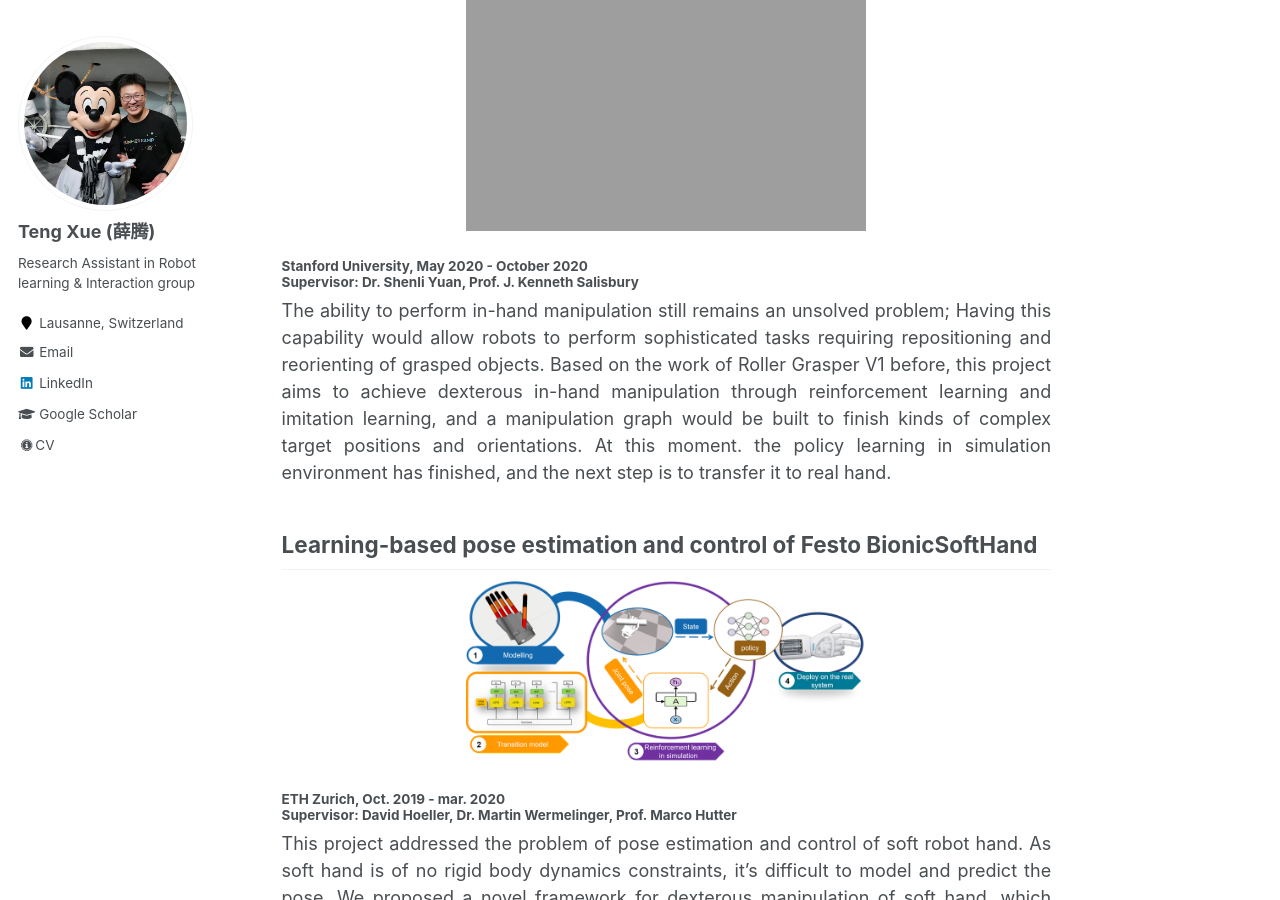
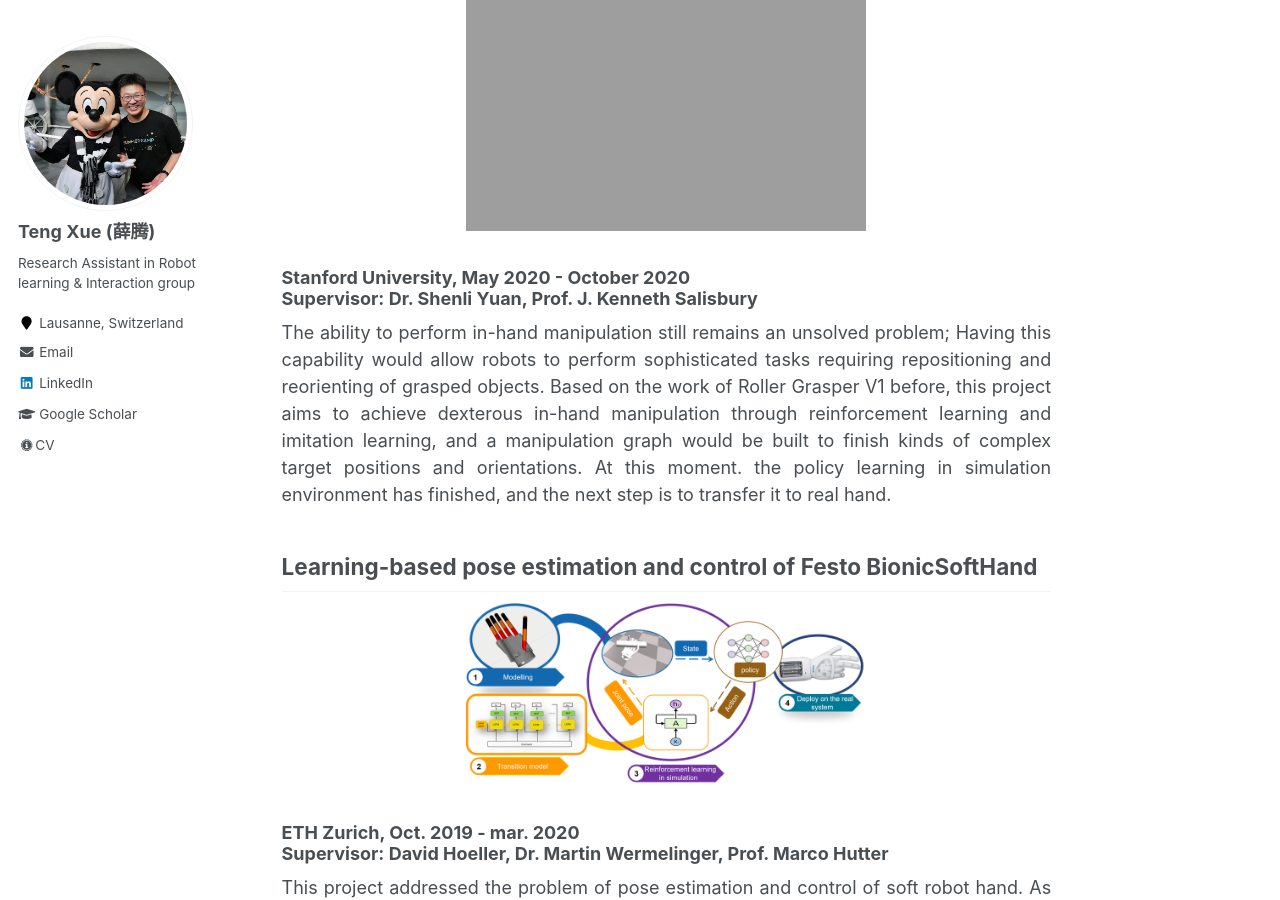
Before and after one commit to Schortenger/schortenger.github.io, a Jekyll site: the page built from _pages/projects.md, in a window 1280 px wide and 900 px high, scrolled down 670 px. Built offline with Jekyll 4.4.1, drawn with Linux system fonts in a browser that asks for light colours; some web fonts are replaced.

Commit message:
update cv

```diff
--- a/_pages/projects.md
+++ b/_pages/projects.md
@@ -16,8 +16,8 @@ This site shows some interesting projects I did before my PhD studies.
 <img src="https://schortenger.github.io/images/Roller_Grasper.gif" alt="forecasting broccoli" class="responsivepost">
 </div>
 
-<h4> Stanford University, <span class="w3-opacity"> May 2020 - October 2020 </span> <br>
-Supervisor: <span class="w3-opacity"> Dr. Shenli Yuan, Prof.  J. Kenneth Salisbury </span></h4>
+<h3> Stanford University, <span class="w3-opacity"> May 2020 - October 2020 </span> <br>
+Supervisor: <span class="w3-opacity"> Dr. Shenli Yuan, Prof.  J. Kenneth Salisbury </span></h3>
 </div>
 
 <div class="w3-container">
@@ -32,8 +32,8 @@ Supervisor: <span class="w3-opacity"> Dr. Shenli Yuan, Prof.  J. Kenneth Salisbu
 <img src="https://schortenger.github.io/images/FestoHand.png" alt="forecasting broccoli" class="responsivepost">
 </div>
 
-<h4> ETH Zurich, <span class="w3-opacity"> Oct. 2019 - mar. 2020 </span> <br>
-Supervisor: <span class="w3-opacity"> David Hoeller, Dr. Martin Wermelinger, Prof. Marco Hutter </span></h4>
+<h3> ETH Zurich, <span class="w3-opacity"> Oct. 2019 - mar. 2020 </span> <br>
+Supervisor: <span class="w3-opacity"> David Hoeller, Dr. Martin Wermelinger, Prof. Marco Hutter </span></h3>
 </div>
 
 <div class="w3-container">
@@ -64,8 +64,8 @@ Supervisor: <span class="w3-opacity"> David Hoeller, Dr. Martin Wermelinger, Pro
 </tr>
 </table>
 </div>
-<h4> Shanghai Jiao Tong University, <span class="w3-opacity"> Dec 2017 - May 2018 </span> <br>
-Supervisor: <span class="w3-opacity"> Prof. Weiming Wang, Prof. Cewu Lu </span></h4>
+<h3> Shanghai Jiao Tong University, <span class="w3-opacity"> Dec 2017 - May 2018 </span> <br>
+Supervisor: <span class="w3-opacity"> Prof. Weiming Wang, Prof. Cewu Lu </span></h3>
 </div>
 <div class="w3-container">
 <p>The challenge aims to develop a system that can identify objects that are out of place and relocate them to their designated location based on a comprehensive list of appropriate places for objects. This list utilizes a simple "object:furniture" relation model.
```
Also changed, not shown: _pages/about.md (+1 -1 lines).
